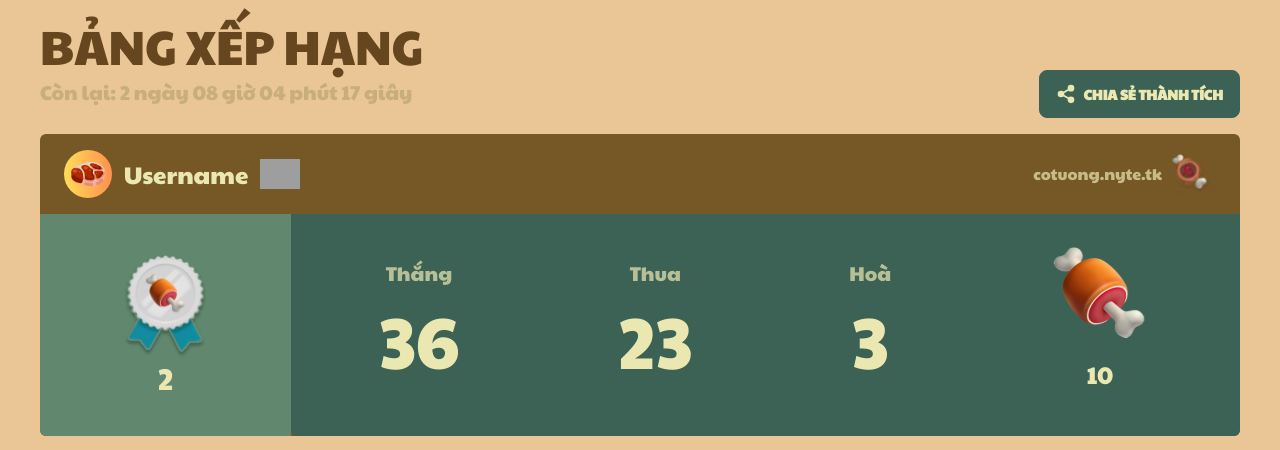
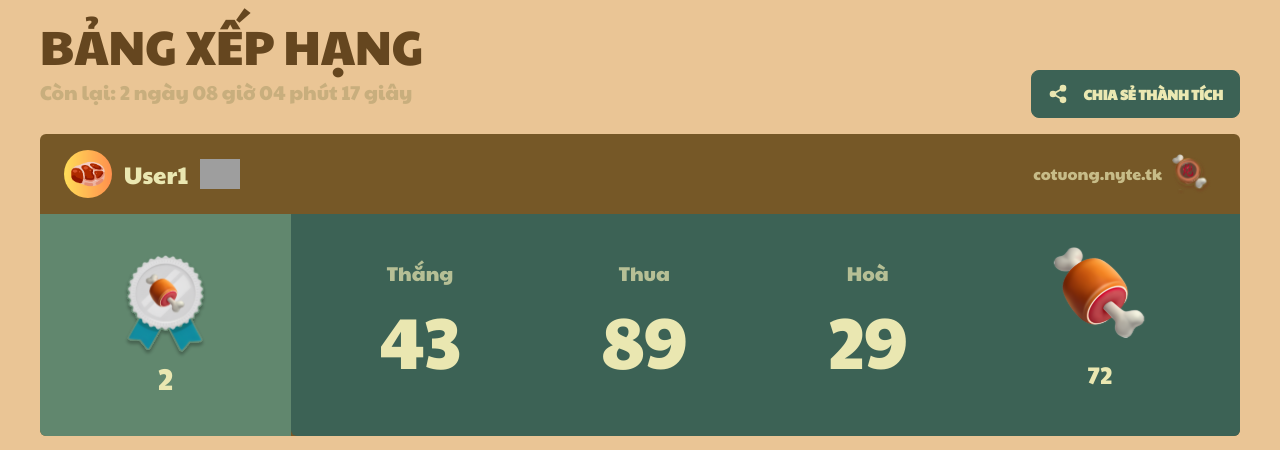
Before and after one commit to Owlvernyte/cotuong-frontend, a Next.js app: page /leaderboard in a window 1280 px wide. Shown: the part 341-791 px from the top of the page. Built offline with nearby package versions, Linux system fonts and the light colour scheme; grey boxes are pictures that could not be loaded.

Commit message:
refactor: optimize code

```diff
--- a/app/(basic)/leaderboard/page.tsx
+++ b/app/(basic)/leaderboard/page.tsx
@@ -1,22 +1,20 @@
 import Image from "next/image";
-
 import ExtraInformation from "@/components/leaderboard/extra-information/ExtraInformation";
-
 import Title from "@/components/ui/Title";
 import PersonalAchievement from "@/components/leaderboard/personal-achievements/PersonalAchievements";
 import LeaderBoardTable from "@/components/leaderboard/leaderboard-table/LeaderBoardTable";
 
 export default function LeaderBoard() {
   return (
-    <div className="flex justify-center h-screen">
+    <div className="flex justify-center min-h-screen">
       <div className="container max-w-screen-2xl p-10">
         <Title text="BẢNG XẾP HẠNG" textAlign="text-left" />
         <ExtraInformation />
         <PersonalAchievement />
         <LeaderBoardTable />
 
-        {/* Fix (tạm thời): Phần chân content để không bị cắt bảng khi scroll */}
-        <div className="p-20" />
+        {/* Temporary spacer to prevent the table from being cut off when scrolling */}
+        <div className="h-20" />
       </div>
     </div>
   );
--- a/components/leaderboard/leaderboard-table/LeaderBoardTable.tsx
+++ b/components/leaderboard/leaderboard-table/LeaderBoardTable.tsx
@@ -2,8 +2,18 @@ import React from "react";
 import Image from "next/image";
 import PlayerInformation from "@/components/player/PlayerInformation";
 
+interface PlayerData {
+  username: string;
+  avatarSrc: string;
+  flagSrc: string;
+  win: number;
+  loss: number;
+  draw: number;
+  score: number;
+}
+
 // Note: Sử dụng data mẫu tạm thời
-const sampleData = [
+const sampleData: PlayerData[] = [
   {
     username: "User1",
     avatarSrc: "/avatars/avatar1.png",
@@ -67,18 +77,12 @@ const LeaderBoardTable: React.FC = () => {
   );
 };
 
-const LeaderBoardRow: React.FC<{
-  data: {
-    username: string;
-    avatarSrc: string;
-    flagSrc: string;
-    win: number;
-    loss: number;
-    draw: number;
-    score: number;
-  };
+interface LeaderBoardRowProps {
+  data: PlayerData;
   rank: number;
-}> = ({ data, rank }) => {
+}
+
+const LeaderBoardRow: React.FC<LeaderBoardRowProps> = ({ data, rank }) => {
   return (
     <tr>
       <th>{rank}</th>
--- a/components/leaderboard/personal-achievements/CardTitle.tsx
+++ b/components/leaderboard/personal-achievements/CardTitle.tsx
@@ -2,16 +2,29 @@ import React from "react";
 import Image from "next/image";
 import Link from "next/link";
 import PlayerInformation from "../../player/PlayerInformation";
+
+interface PlayerData {
+  username: string;
+  avatarSrc: string;
+  flagSrc: string;
+}
+
+// Note: Sử dụng data mẫu tạm thời
+const sampleData: PlayerData = {
+  username: "User1",
+  avatarSrc: "/avatars/avatar1.png",
+  flagSrc: "/flags/VN.svg",
+};
 
 const CardTitle: React.FC = () => {
   return (
     <div className="flex flex-col justify-between items-center md:flex-row px-6 py-4">
       {/* Note: Còn hard code phần avatar & flag */}
       <PlayerInformation
-        username="Username"
-        avatarSrc="/avatars/avatar1.png"
+        username={sampleData.username}
+        avatarSrc={sampleData.avatarSrc}
         hasFlag
-        flagSrc="/flags/VN.svg"
+        flagSrc={sampleData.flagSrc}
       />
 
       {/* Note: Link cotuong.nyte.tk chưa có */}
--- a/components/leaderboard/personal-achievements/ScoreBoard.tsx
+++ b/components/leaderboard/personal-achievements/ScoreBoard.tsx
@@ -2,24 +2,21 @@ import React from "react";
 import Image from "next/image";
 import StatCard from "./StatCard";
 
+const getRandomValue = (min: number, max: number): number => {
+  return Math.floor(Math.random() * (max - min + 1)) + min;
+};
+
 const ScoreBoard: React.FC = () => {
+  const win = getRandomValue(0, 100);
+  const loss = getRandomValue(0, 100);
+  const draw = getRandomValue(0, 100);
+  const score = getRandomValue(0, 100);
+
   return (
     <div className="md:container bg-bamboo-400 rounded-b-md md:rounded-br-md text-bamboo-100 flex flex-col justify-between items-center md:flex-row py-2 px-20">
-      {/* Note: Còn hard code số trận thắng, thua, hoà, điểm - để random số */}
-      <StatCard
-        label="Thắng"
-        value={Math.floor(Math.random() * (100 - 0 + 1)) + 0}
-      />
-
-      <StatCard
-        label="Thua"
-        value={Math.floor(Math.random() * (100 - 0 + 1)) + 0}
-      />
-
-      <StatCard
-        label="Hoà"
-        value={Math.floor(Math.random() * (100 - 0 + 1)) + 0}
-      />
+      <StatCard label="Thắng" value={win} />
+      <StatCard label="Thua" value={loss} />
+      <StatCard label="Hoà" value={draw} />
 
       <div className="flex flex-row md:flex-col items-center">
         <div className="w-14 md:w-auto">
@@ -30,9 +27,7 @@ const ScoreBoard: React.FC = () => {
             height={120}
           />
         </div>
-        <div className="text-3xl px-2 md:text-2xl md:py-4">
-          {Math.floor(Math.random() * (100 - 0 + 1)) + 0}
-        </div>
+        <div className="text-3xl px-2 md:text-2xl md:py-4">{score}</div>
       </div>
     </div>
   );
--- a/components/ui/Button.tsx
+++ b/components/ui/Button.tsx
@@ -30,32 +30,41 @@ const Button: React.FC<ButtonProps> = ({
   endIconWidth = 20,
   endIconHeight = 20,
 }) => {
+  const renderStartIcon = () => {
+    if (startIcon) {
       return (
-    <button className={`btn ${buttonVariants} btn-md`}>
-      {startIcon && (
-        <>
         <Image
           src={startIconSrc}
           alt={startIconAlt}
           width={startIconWidth}
           height={startIconHeight}
+          className="mr-2"
         />
-          {text}
-        </>
-      )}
-      {!startIcon && !endIcon && <span>{text}</span>}
-      {endIcon && (
-        <>
-          {startIcon && !text && <span>&nbsp;</span>}
-          {text && !startIcon && <span>{text}</span>}
+      );
+    }
+    return null;
+  };
+
+  const renderEndIcon = () => {
+    if (endIcon) {
+      return (
         <Image
           src={endIconSrc}
           alt={endIconAlt}
           width={endIconWidth}
           height={endIconHeight}
+          className="ml-2"
         />
-        </>
-      )}
+      );
+    }
+    return null;
+  };
+
+  return (
+    <button className={`btn ${buttonVariants} btn-md flex items-center`}>
+      {renderStartIcon()}
+      <span>{text}</span>
+      {renderEndIcon()}
     </button>
   );
 };
```
Lines whose indentation alone changed are shown as unchanged.
